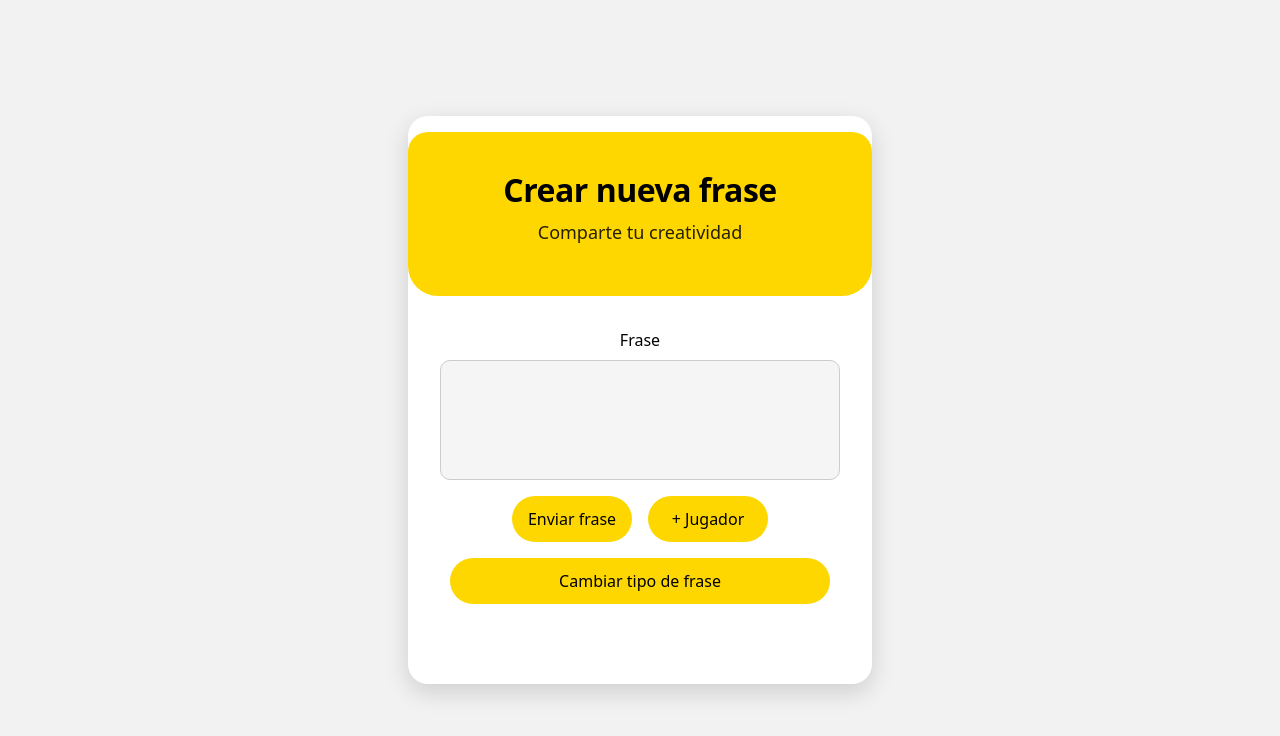
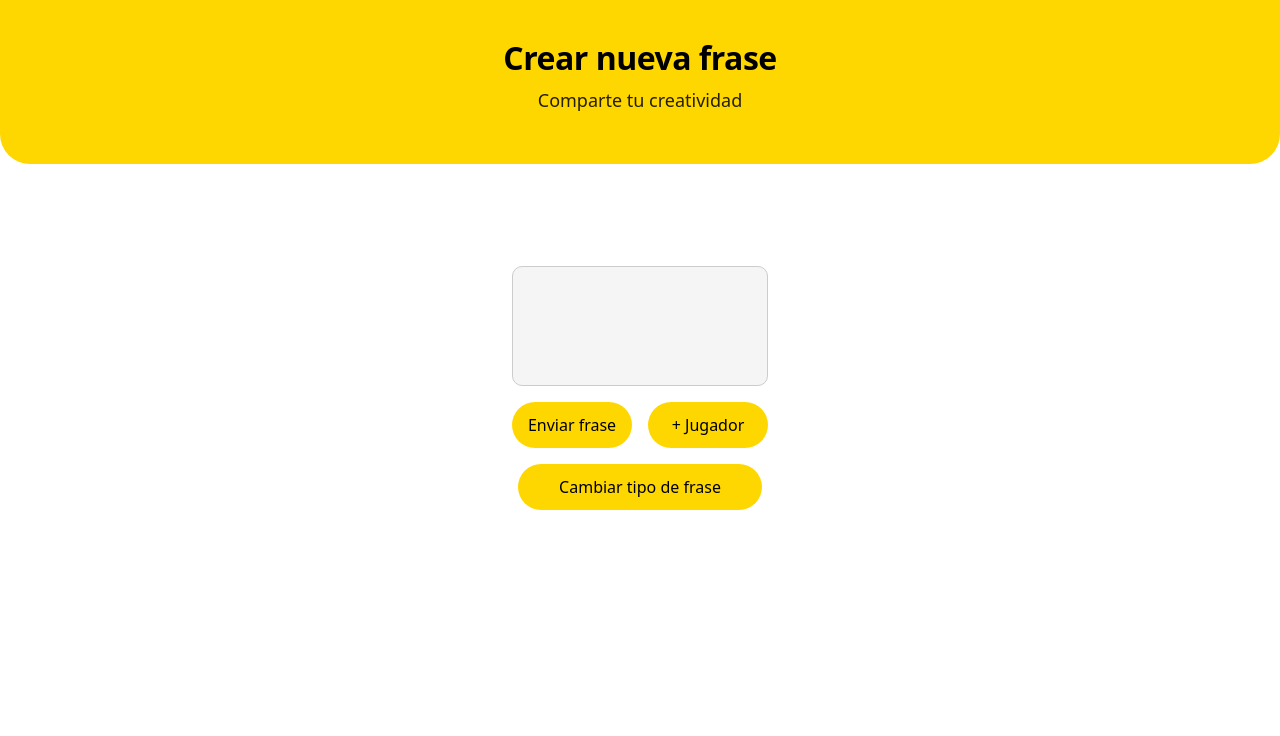
Before and after one commit to jgarcia311999/PartyForm, a React (Vite) app: page / in a window 1280 px wide. Shown: the top 736 px of the page. Built offline with nearby package versions, Linux system fonts and the light colour scheme.

Commit message:
cambios de diseño

```diff
--- a/src/components/FraseEditor.tsx
+++ b/src/components/FraseEditor.tsx
@@ -110,8 +110,8 @@ export default function FraseEditor() {
         flexDirection: 'column',
         justifyContent: 'center',
         alignItems: 'center',
-        height: '100vh',
-        width: '100vw',
+        height: '100dvh',
+        width: '100dvw',
         overflow: 'hidden',
         boxSizing: 'border-box',
         paddingTop: '2vh',
@@ -122,24 +122,32 @@ export default function FraseEditor() {
       <div
         style={{
           backgroundColor: '#fff',
-          borderRadius: '20px',
-          width: '95%',
-          maxWidth: 400,
-          padding: '3rem 2rem',
-          boxShadow: '0 8px 24px rgba(0,0,0,0.15)',
+          borderRadius: 0,
+          width: '100%',
+          height: '100%',
+          padding: '1rem',
+          overflow: 'auto',
+          WebkitOverflowScrolling: 'touch',
           textAlign: 'center',
           color: '#000',
+          boxSizing: 'border-box',
+          display: 'flex',
+          flexDirection: 'column',
+          justifyContent: 'center',
+          alignItems: 'center',
         }}
       >
         <div
           style={{
             backgroundColor: '#FFD700',
-            padding: '2.5rem 1rem 2rem 1rem',
-            borderTopLeftRadius: '20px',
-            borderTopRightRadius: '20px',
+            padding: '2.5rem 0rem 2rem 0rem',
             borderBottomLeftRadius: '30px',
             borderBottomRightRadius: '30px',
-            margin: '-2rem -2rem 2rem -2rem',
+            width: '100%',
+            position: 'absolute',
+            top: 0,
+            left: 0,
+            zIndex: 10,
             color: '#000',
             textAlign: 'center',
           }}
@@ -169,7 +177,6 @@ export default function FraseEditor() {
             }}
           >
             <div style={{ marginBottom: '1rem' }}>
-              <label style={{ fontSize: '16px', lineHeight: '20px' }}>Frase</label>
               <div
                 ref={textAreaRef}
                 contentEditable
```
